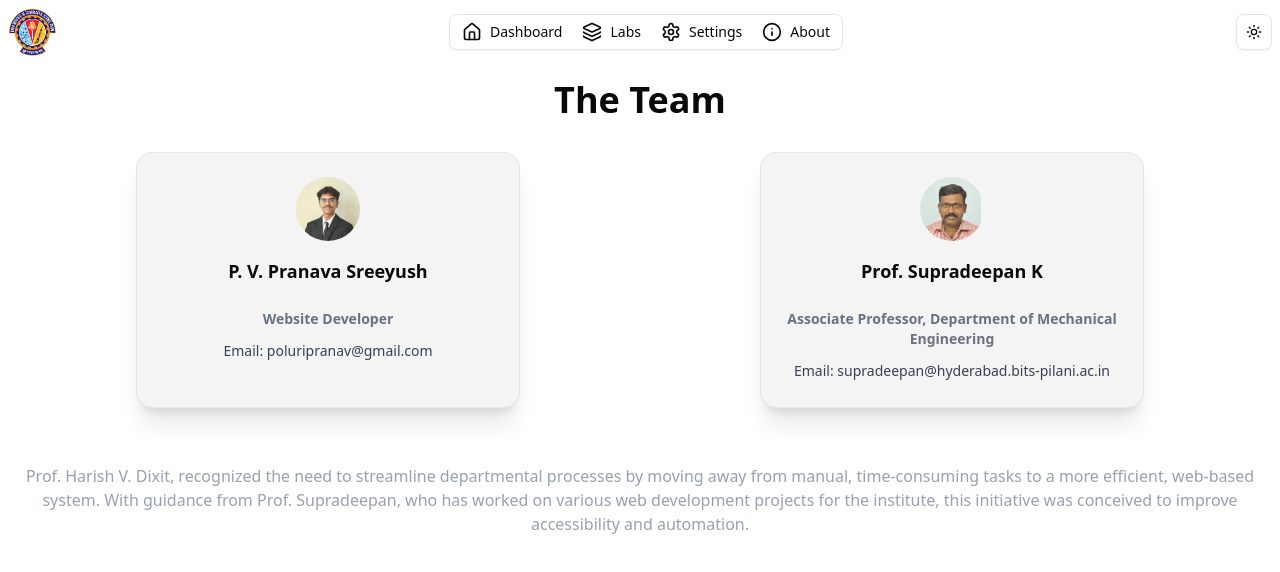
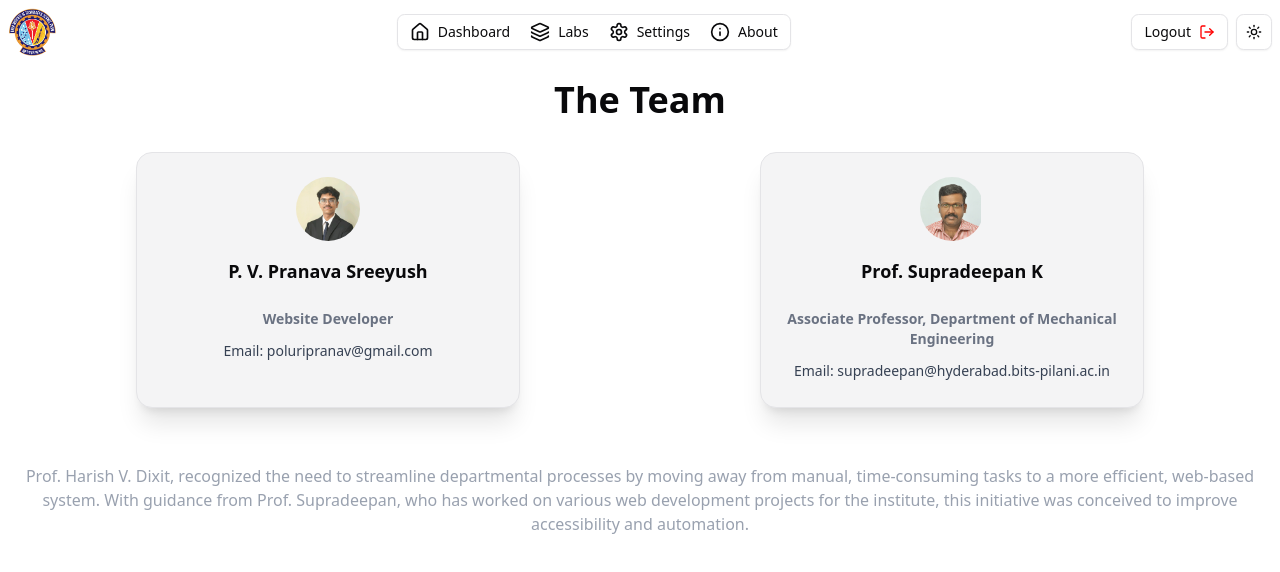
Before and after one commit to bphcerp/EEE-Inventory, a React (Vite) app: page /about in a window 1280 px wide. Shown: the top 572 px of the page. Built offline with nearby package versions, Linux system fonts and the light colour scheme.

Commit message:
feat: logout implemented

```diff
--- a/src/client/components/custom/Header.tsx
+++ b/src/client/components/custom/Header.tsx
@@ -1,12 +1,32 @@
+import { LogOut } from "lucide-react"
 import { ModeToggle } from "../mode-toggle"
 import { NavBar } from "./NavBar"
+import axios from "axios"
+import { useNavigate } from "react-router"
+import { Button } from "../ui/button"
 
 export const Header = () => {
+
+    const navigate = useNavigate()
+
+    const handleLogout = () => {
+        axios.post("/api/auth/signout")
+            .then(() => {
+                navigate("/")
+            })
+            .catch(err => {
+                console.log(err)
+            })
+    }
+
     return (
         <header className="w-full h-16 flex justify-between items-center px-2">
             <img className="w-12 h-12" src="/logocolor.png" />
             <NavBar />
-            <ModeToggle />
+            <div className="flex items-center space-x-2">
+                <Button variant="outline" onClick={handleLogout}>Logout <LogOut color="red" /></Button>
+                <ModeToggle />
+            </div>
         </header>
     )
 }
--- a/src/server/controllers/authController.ts
+++ b/src/server/controllers/authController.ts
@@ -26,7 +26,7 @@ export const signIn = async (req: Request, res: Response) => {
         }
 
         const jwtToken = jwt.sign({ userId: user.id }, JWT_SECRET, { expiresIn: '1h' });
-        res.cookie('token', jwtToken, { httpOnly: true });
+        res.cookie('token', jwtToken, { httpOnly: true, sameSite: 'strict', expires: new Date(Date.now() + 3600000) });
 
         res.status(200).json({ message: 'Signed in successfully' });
     } catch (error) {
@@ -37,6 +37,6 @@ export const signIn = async (req: Request, res: Response) => {
 
 // Sign Out Controller
 export const signOut = (req: Request, res: Response) => {
-    res.clearCookie('token');
+    res.clearCookie('token', { sameSite: 'strict' });
     res.status(200).json({ message: 'Signed out successfully' });
 };
--- a/src/server/middleware/authMiddleware.ts
+++ b/src/server/middleware/authMiddleware.ts
@@ -13,7 +13,7 @@ const authMiddleware = async (req: Request, res: Response, next: NextFunction) =
 
     try {
         const decoded = jwt.verify(token, process.env.JWT_SECRET) as { userId: string };
-        const user = await userRepository.findOneBy({ id: parseInt(decoded.userId) });
+        const user = await userRepository.findOneBy({ id: decoded.userId });
 
         if (!user) {
             return res.status(401).json({ message: 'Invalid token' });
```
